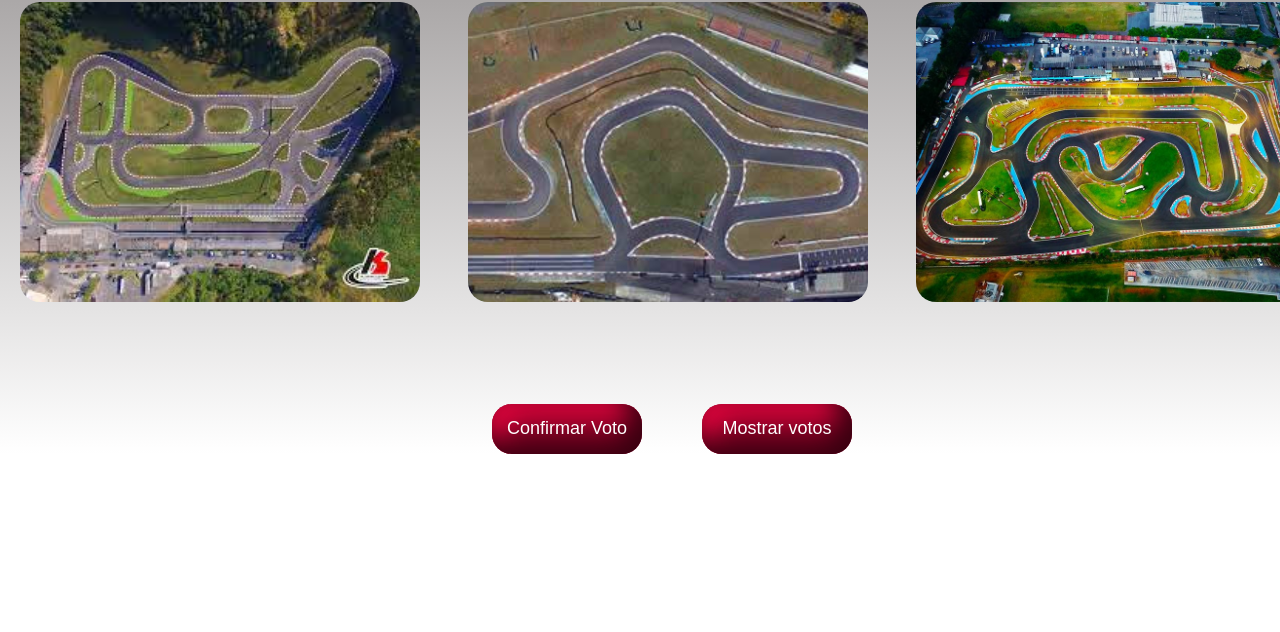
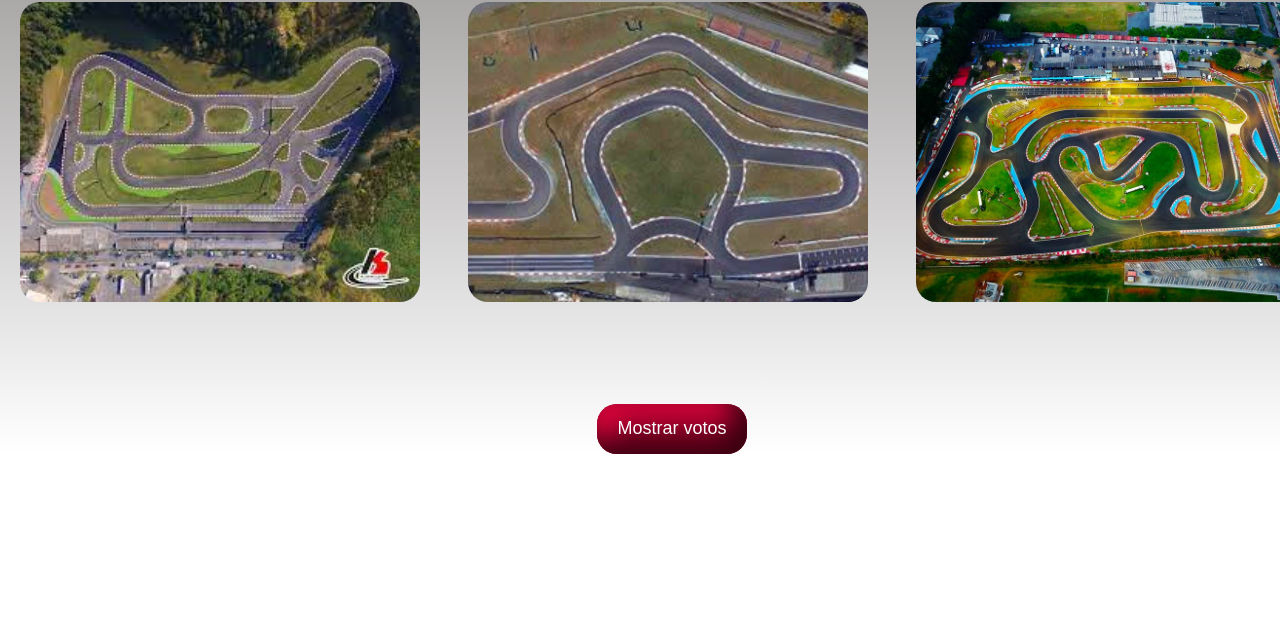
Before and after one commit to Eduardooliveira95/Site, a website: page Site/public/cadastro.html in a window 1280 px wide. Shown: the part 5266-5898 px from the top of the page. Drawn offline with Linux system fonts and the light colour scheme.

Commit message:
Mexendo Botão

```diff
--- a/Site/public/cadastro.html
+++ b/Site/public/cadastro.html
@@ -307,7 +307,7 @@
 
 
                 <section class="bot__confirm">
-                    <button class="botao__check" onclick="func_confirmarVoto()">Confirmar Voto</button>
+                    <!-- <button class="botao__check" onclick="func_confirmarVoto()">Confirmar Voto</button> -->
                     <button class="botao__check" onclick="vot()">Mostrar votos</button>
                 </section>
                 <section id="mostrar__msg" style="display: none;">
```
